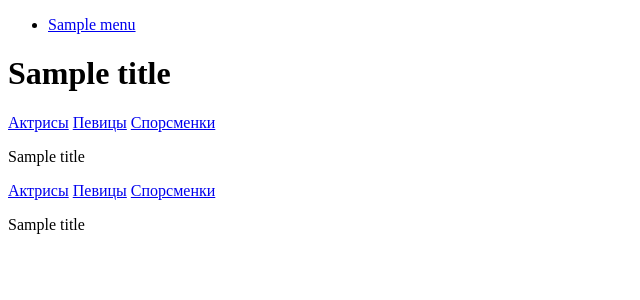
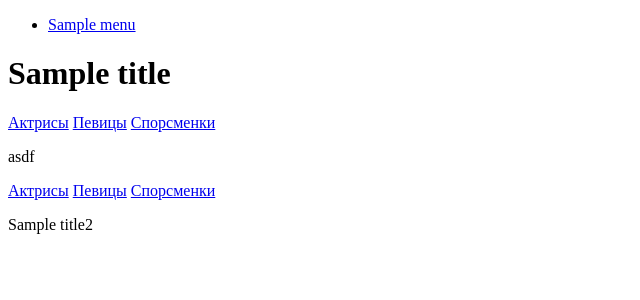
Before and after one commit to yura702007/projectDjango, a Django app: template sitewomen/women/templates/women/index.html in a window 1280 px wide. Shown: the top 300 px of the page, without its empty margins (0-640 px from the left). Run offline with Django 4.2, Linux system fonts and the light colour scheme; the template is opened without the code that fills it: most values are stand-ins (such as "Sample title", 1, 10 or a date in 2020).

Commit message:
adding variable use operator 'only with var_name="value"'

```diff
--- a/sitewomen/women/templates/women/includes/nav.html
+++ b/sitewomen/women/templates/women/includes/nav.html
@@ -3,4 +3,4 @@
   <a href="#">Певицы</a>
   <a href="#">Спорсменки</a>
 </nav>
-<p>{{ title }}</p>
+<p>{{ title2 }}</p>
--- a/sitewomen/women/templates/women/index.html
+++ b/sitewomen/women/templates/women/index.html
@@ -1,6 +1,6 @@
 {% extends 'base.html' %}
 {% block content %}
-{% include 'women/includes/nav.html' only %}
+{% include 'women/includes/nav.html' only with title2='asdf' %}
 <ul>
     {%for p in posts%}
     {%if p.is_publisher%}
```
